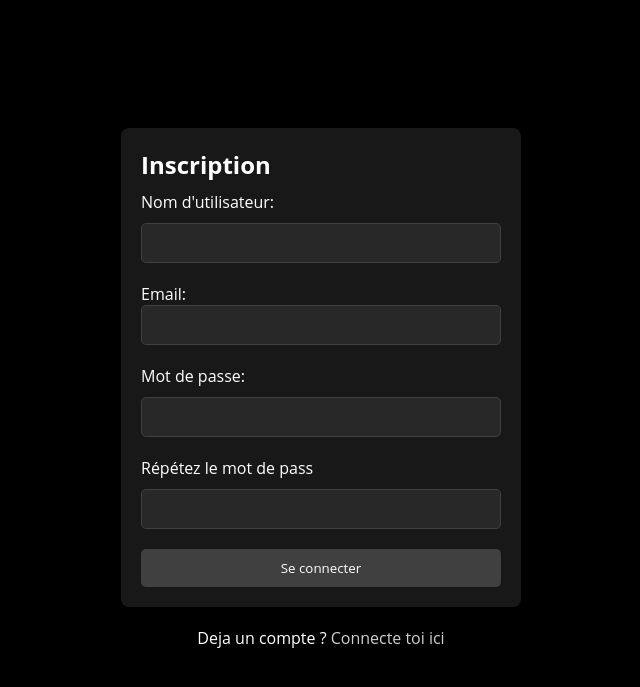
After one commit to Nicolas-frnc/Nicolas-Francois-pja-a1, a PHP site: page /pages/register.php in a window 1280 px wide. The commit adds this page. Shown: the top 687 px of the page, without its empty margins (319-959 px from the left). Run offline with PHP 8.4, Linux system fonts and the light colour scheme.

Commit message:
Add login and registration functionality with + twerk styles

```diff
--- a/CRUD-projet-axe/css/style.css
+++ b/CRUD-projet-axe/css/style.css
@@ -139,7 +139,7 @@ body {
 .login form {
     display: flex;
     flex-direction: column;
-    width: 300px;
+    width: 400px;
     padding: 20px;
     background: #181818;
     border-radius: 8px;
@@ -177,3 +177,15 @@ body {
     margin-bottom: 10px;
 
 }
+
+.info-longin-register{
+    margin-top: 20px;
+    text-decoration: none;
+}
+
+.info-longin-register-link{
+    text-decoration: none;
+    color: #cfcfcf;
+
+
+}
--- /dev/null
+++ b/CRUD-projet-axe/pages/includes/login.inc.php
@@ -0,0 +1 @@
+<?php
--- /dev/null
+++ b/CRUD-projet-axe/pages/includes/signup.inc.php
@@ -0,0 +1 @@
+<?php
--- a/CRUD-projet-axe/pages/login.php
+++ b/CRUD-projet-axe/pages/login.php
@@ -11,7 +11,7 @@
 <div class="login">
     <form action="connexion.php" method="post">
         <h2 class="h2-connextion">Connextion</h2>
-        <label for="username">Nom d'utilisateur:</label>
+        <label for="username">Nom d'utilisateur ou email:</label>
         <input type="text" id="username" name="username" required class="input">
 
         <label for="password">Mot de passe:</label>
@@ -19,6 +19,6 @@
 
         <input type="submit" value="Se connecter" class="button-connextion">
     </form>
-    <p>Pas encore de compte ? <a href="inscription.php">Inscrivez-vous ici</a></p>
+    <p class="info-longin-register">Pas encore de compte ? <a class="info-longin-register-link" href="register.php">Inscrivez-vous ici </a></p>
 
 </div>
--- /dev/null
+++ b/CRUD-projet-axe/pages/register.php
@@ -0,0 +1,33 @@
+<!DOCTYPE html>
+<html lang="fr">
+<head>
+    <meta charset="UTF-8">
+    <meta name="viewport" content="width=device-width, initial-scale=1.0">
+    <title>Music App</title>
+    <link rel="stylesheet" href="../css/style.css">
+</head>
+<body>
+
+<div class="login">
+    <form action="connexion.php" method="post">
+        <h2 class="h2-connextion">Inscription</h2>
+
+
+        <label for="uid">Nom d'utilisateur:</label>
+        <input type="text" id="uid" name="uid" required class="input">
+
+        <lable for="email">Email:</lable>
+        <input type="text" id="email" name="email" required class="input">  <!--pas utile de mettre type email car l'utilisateur peux le changer -->
+
+        <label for="pwd">Mot de passe:</label>
+        <input type="password" id="pwd" name="pwd" required class="input">
+
+
+        <label for="pwdrepeat">Répétez le mot de pass</label>
+        <input type="password" id="pwdrepeat" name="pwdrepeat" required class="input">
+
+        <input type="submit" value="Se connecter" class="button-connextion">
+    </form>
+    <p class="info-longin-register">Deja un compte ? <a class="info-longin-register-link" href="login.php">Connecte toi ici</a></p>
+
+</div>
```
Also changed, not shown: README.md.
